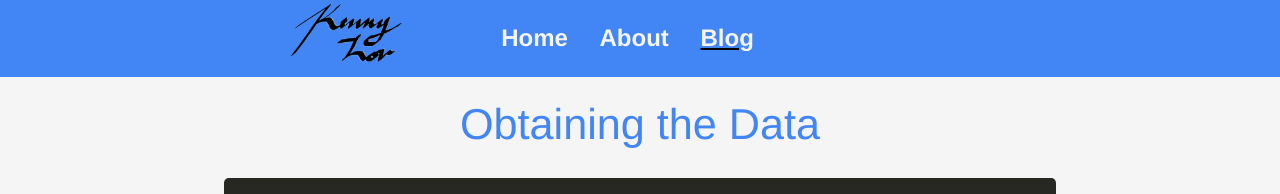
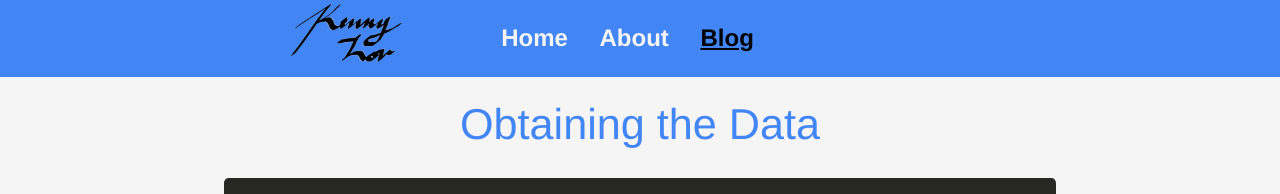
Before and after one commit to clfkenny/clfkenny.github.io, a Jekyll site: the page built from projects/pokemon_classifier/index.md, in a window 1280 px wide. Shown: the top 194 px of the page. Built offline with Jekyll 4.4.1, drawn with Linux system fonts in a browser that asks for light colours.

Commit message:
Update projects.css

```diff
--- a/css/projects.css
+++ b/css/projects.css
@@ -61,6 +61,9 @@ a {
     border-bottom: 1px solid transparent;
     text-decoration: none;
     color:var(--main-accent-color);
+}
+nav ul li:nth-child(3) a{
+	color:var(--main-txt-color);
 }
 nav a:hover {
     color: var(--main-txt-color);
@@ -158,7 +161,6 @@ pre.highlight{
 
 /* tables */
 table.dataframe {
-    font-family: "Trebuchet MS", Arial, Helvetica, sans-serif;
     border-collapse: collapse;
 }
 
```
